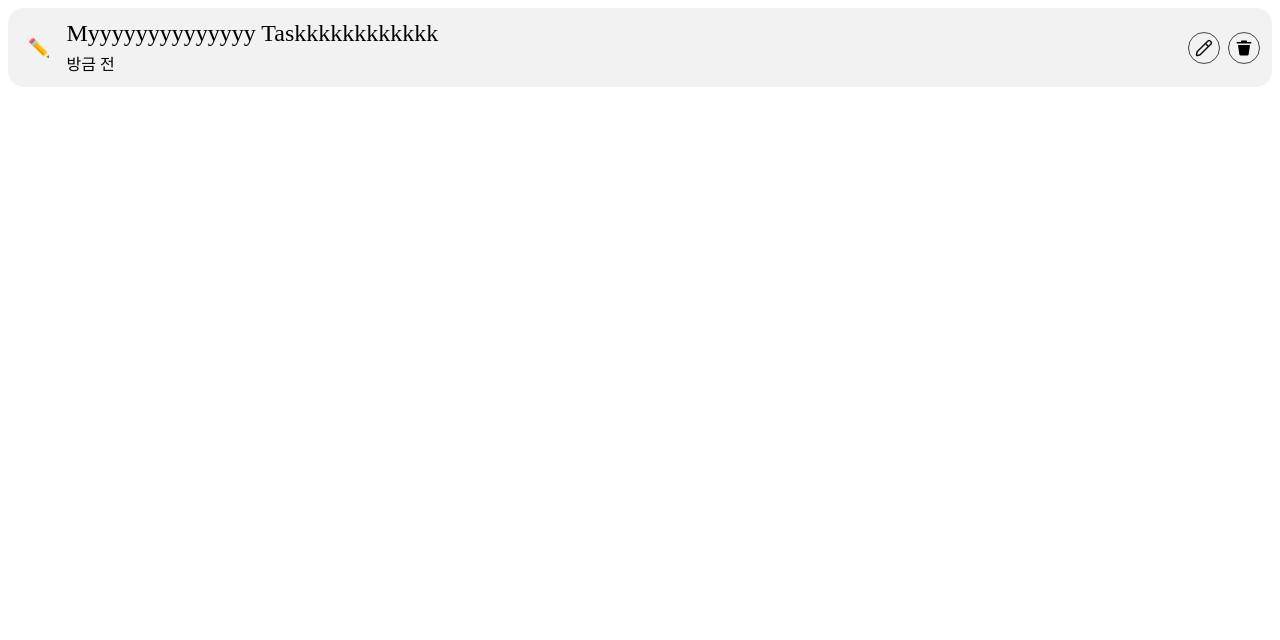
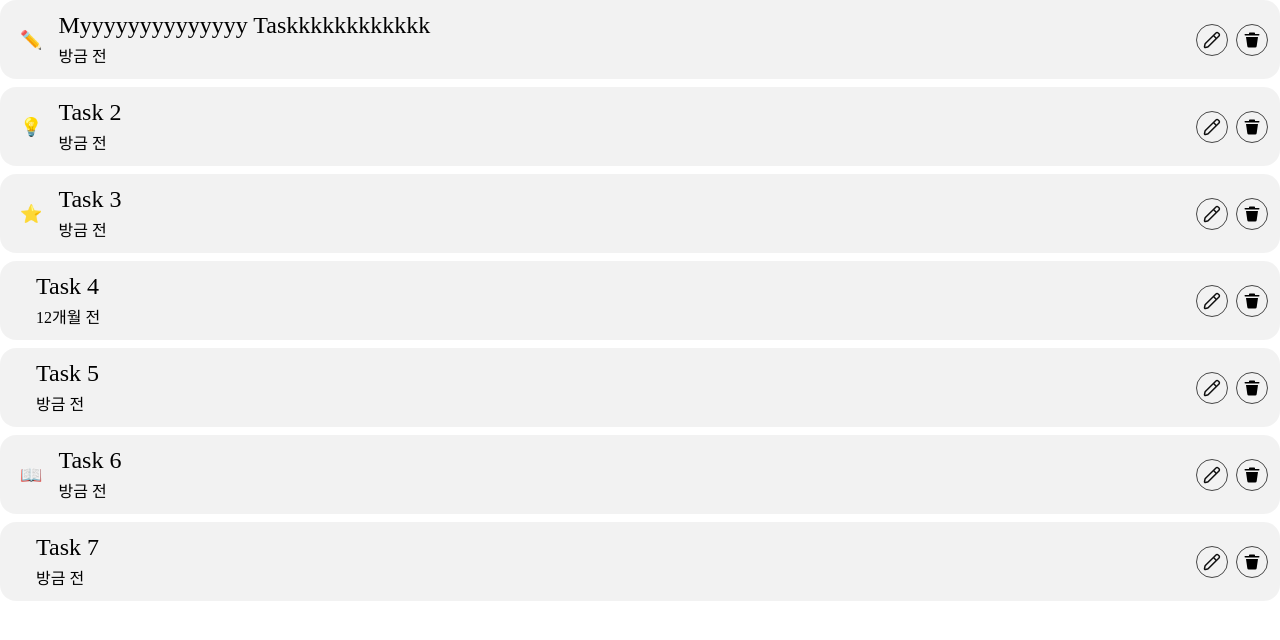
Before and after one commit to parkcoool/doitnow, a React (Create React App) app: page / in a window 1280 px wide. Shown: the top 640 px of the page. Built offline with nearby package versions, Linux system fonts and the light colour scheme; a web font is replaced by a local one.

Commit message:
test: Add sample tasks

```diff
--- a/src/App.tsx
+++ b/src/App.tsx
@@ -5,7 +5,15 @@ function App() {
     return (
         <div className="App">
             <TaskList
-                tasks={[{ id: 0, name: "Myyyyyyyyyyyyyy Taskkkkkkkkkkkk", date: new Date().toISOString(), icon: "✏️" }]}
+                tasks={[
+                    { id: 0, name: "Myyyyyyyyyyyyyy Taskkkkkkkkkkkk", date: new Date().toISOString(), icon: "✏️" },
+                    { id: 1, name: "Task 2", date: "2023-12-27T10:38:36.750Z", icon: "💡" },
+                    { id: 2, name: "Task 3", date: "2023-12-25T10:38:36.750Z", icon: "⭐" },
+                    { id: 3, name: "Task 4", date: "2022-12-27T10:38:36.750Z", icon: "" },
+                    { id: 4, name: "Task 5", date: new Date().toISOString(), icon: "" },
+                    { id: 5, name: "Task 6", date: new Date().toISOString(), icon: "📖" },
+                    { id: 6, name: "Task 7", date: new Date().toISOString(), icon: "" },
+                ]}
             />
             <Calendar />
         </div>
--- a/src/components/TaskList/index.tsx
+++ b/src/components/TaskList/index.tsx
@@ -8,7 +8,7 @@ interface TaskListProps {
 
 function TaskList({ tasks }: TaskListProps) {
     return (
-        <div>
+        <div className={styles.taskContainer}>
             {tasks.map((task) => (
                 <TaskItem task={task} key={task.id} />
             ))}
--- a/src/components/TaskList/styles.module.css
+++ b/src/components/TaskList/styles.module.css
@@ -1,3 +1,12 @@
+.taskContainer {
+    height: 50%;
+    min-height: 500px;
+    overflow-y: auto;
+    display: flex;
+    flex-direction: column;
+    gap: 8px;
+}
+
 .task {
     display: flex;
     flex-direction: row;
--- /dev/null
+++ b/src/index.css
@@ -0,0 +1,7 @@
+html,
+body,
+.root {
+    width: 100%;
+    height: 100%;
+    margin: 0;
+}
--- a/src/index.tsx
+++ b/src/index.tsx
@@ -2,6 +2,7 @@ import React from "react";
 import ReactDOM from "react-dom/client";
 import App from "./App";
 import reportWebVitals from "./reportWebVitals";
+import "./index.css";
 
 const root = ReactDOM.createRoot(document.getElementById("root") as HTMLElement);
 root.render(
```
